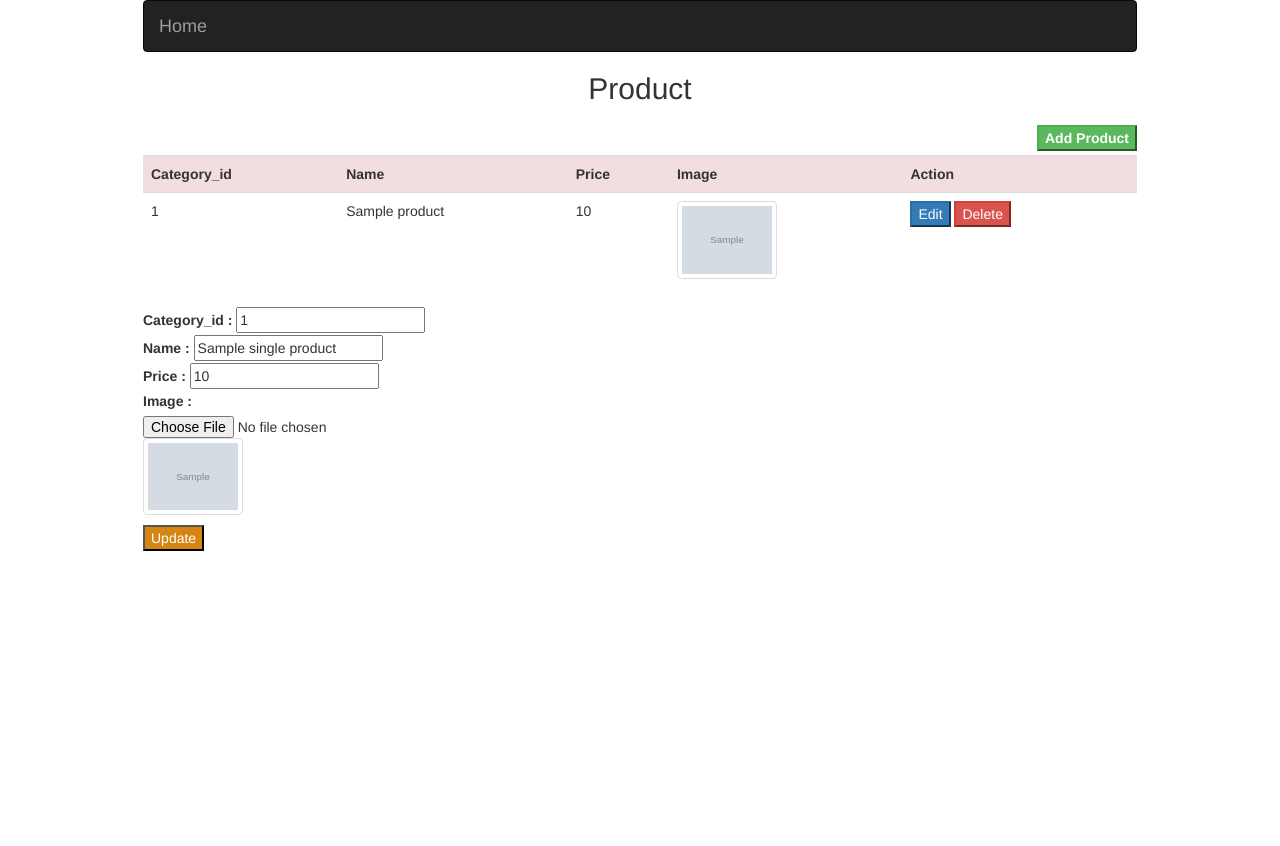
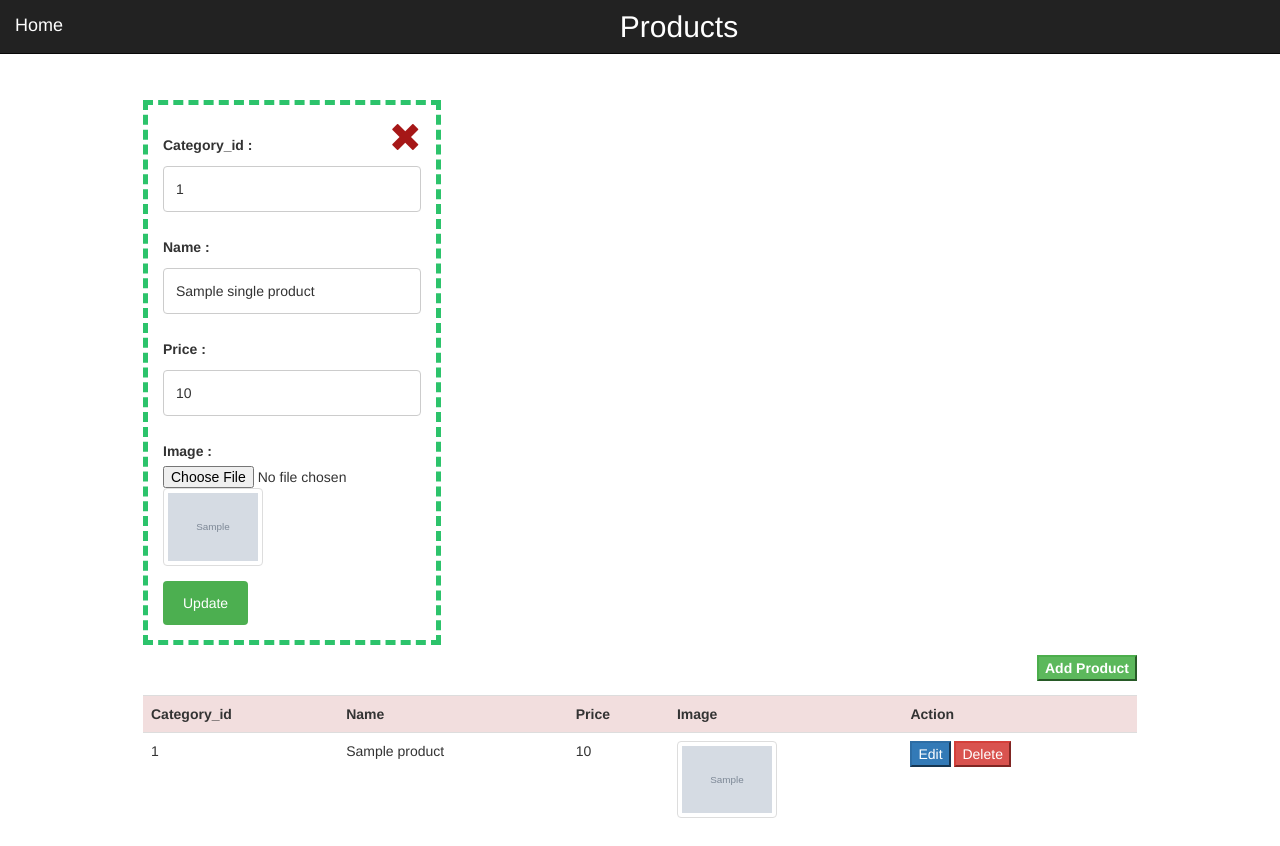
Before and after one commit to mytruong-z/Category_Product, a CodeIgniter app: the page made by application/views/product/index.php in a window 1280 px wide. Before the commit the page ends 551 px from the top, so only its background shows below. Run offline with CodeIgniter, Linux system fonts and the light colour scheme; the template is opened without the code that fills it: most values are stand-ins (such as "Sample title", 1, 10 or a date in 2020); grey boxes marked "Sample" are stand-in pictures; some libraries are stand-ins or nearby versions.

Commit message:
fontend CRUD

```diff
--- a/application/views/product/index.php
+++ b/application/views/product/index.php
@@ -12,6 +12,7 @@
 <style>
     .container{
         width: 80%;
+        margin-top: 100px;
     }
     .bold{
         font-weight: bold;
@@ -30,21 +31,87 @@
         background-color: #d58512;
         color: white;
     }
+    .form-but {
+        width: 100%;
+        padding: 12px;
+        border: 1px solid #ccc;
+        border-radius: 4px;
+        box-sizing: border-box;
+        margin-top: 6px;
+        margin-bottom: 10px;
+        resize: vertical;
+    }
+    input[type=submit] {
+        background-color: #4CAF50;
+        color: white;
+        padding: 12px 20px;
+        border: none;
+        border-radius: 4px;
+        cursor: pointer;
+    }
+    #detail{
+        width: 30%;
+    }
+    .border-form{
+        border-style: dashed;
+        border-width: 5px;
+        border-color: #2cc36b;
+        padding: 15px;
+    }
+    .glyphicon-remove{
+        float: right;
+        color: #a61717;
+        z-index: 1;
+        font-size: xx-large;
+    }
+    .h2_style{
+        color: white;
+        text-align: center;
+        margin-top: 10px;
+    }
 </style>
-
-
 <body>
 <div class="container">
-    <nav class="navbar navbar-inverse">
-        <div class="navbar-header">
-            <a class="navbar-brand" href="<?=base_url()?>Home/index">Home</a>
-        </div>
+    <div><nav class="navbar navbar-inverse navbar-fixed-top">
+            <div class="navbar-header">
+                <a class="navbar-brand" href="<?=base_url()?>Home/index">Home</a>
+            </div>
+            <div><h2 style="text-align: center" class="h2_style">Products</h2></div>
+        </nav>
+    </div>
 
-    </nav>
+    <div id="detail">
+        <!-- Fetching All Details of Selected Student From Database And Showing In a Form -->
+        <?php foreach ($single_product as $prod) {?>
+            <form method="post" class="border-form" action="<?php echo base_url() . "product/update_product_id"?>" enctype="multipart/form-data">
+                <a id="cancel"  class="cancel" href="<?php echo base_url()."product/show_product_id"?>"><span  class="glyphicon glyphicon-remove"></span></a>
 
+                <div class="form-group"><label id="hide">Id :</label>
+                    <input type="text" class="form-but" id="hide" name="id" value="<?php echo $prod->id; ?>">
+                </div>
+                <div class="form-group">
+                    <label>Category_id :</label>
+                    <input type="text" class="form-but" name="category_id" value="<?php echo $prod->category_id; ?>">
+                </div>
+                <div class="form-group">
+                    <label>Name :</label>
+                    <input type="text" class="form-but" name="name" value="<?php echo $prod->name; ?>">
+                </div>
+                <div class="form-group">
+                    <label>Price :</label>
+                    <input type="text" class="form-but" name="price" value="<?php echo $prod->price; ?>">
+                </div>
 
-    <div>
-        <h2 style="text-align: center">Product</h2>
+                <div class="form-group">
+                    <label>Image :</label>
+                    <input type="file" name="image" value="<?php echo $prod->image; ?>">
+                    <input  id="hide" type="text" name="name_image" value="<?php echo $prod->image; ?>">
+                    <p><img src="<?=base_url()?>images/products/<?php echo $prod->image;?>" class="img-thumbnail" alt="Cinque Terre" width="100px" height="100px" >
+                    </p>
+                </div>
+                <input class="editbtn" type="submit" id="submit" name="dsubmit" value="Update">
+            </form>
+        <?php } ?>
     </div>
     <div id="add">
         <a class="bold" href = "<?=base_url()?>product/add"><button class="add btn-success">Add Product</button></a>
@@ -58,8 +125,6 @@
             <td class="bold">Price</td>
             <td class="bold">Image</td>
             <td class="bold">Action</td>
-
-
         </tr>
         <?php foreach ($product as $value) {?>
             <tr>
@@ -75,38 +140,6 @@
             </tr>
         <?php } ?>
     </table>
-    <!-- Modal -->
-    <div id="detail">
-        <!-- Fetching All Details of Selected Student From Database And Showing In a Form -->
-        <?php foreach ($single_product as $prod) {?>
-            <form method="post" action="<?php echo base_url() . "product/update_product_id"?>" enctype="multipart/form-data">
-                <div><label id="hide">Id :</label>
-                    <input type="text" id="hide" name="id" value="<?php echo $prod->id; ?>">
-                </div>
-                <div>
-                    <label>Category_id :</label>
-                    <input type="text" name="category_id" value="<?php echo $prod->category_id; ?>">
-                </div>
-                <div>
-                    <label>Name :</label>
-                    <input type="text" name="name" value="<?php echo $prod->name; ?>">
-                </div>
-                <div>
-                    <label>Price :</label>
-                    <input type="text" name="price" value="<?php echo $prod->price; ?>">
-                </div>
-
-                <div>
-                    <label>Image :</label>
-                    <input type="file" name="image" value="<?php echo $prod->image; ?>">
-                    <input  id="hide" type="text" name="name_image" value="<?php echo $prod->image; ?>">
-                    <p><img src="<?=base_url()?>images/products/<?php echo $prod->image;?>" class="img-thumbnail" alt="Cinque Terre" width="100px" height="100px" >
-                    </p>
-                </div>
-                <input class="editbtn" type="submit" id="submit" name="dsubmit" value="Update">
-            </form>
-        <?php } ?>
-    </div>
 </div>
 </body>
 </html>
```
Also changed, not shown: application/views/category/index.php (+73 -34 lines).
